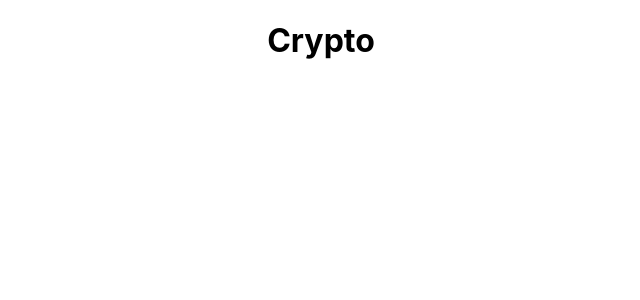
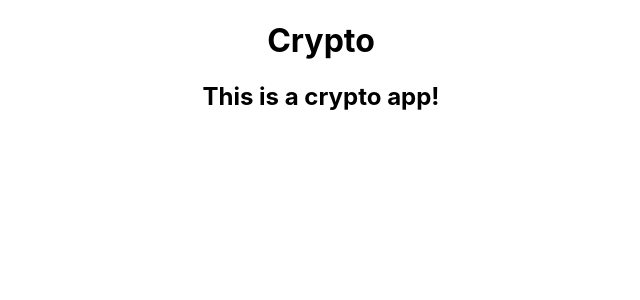
Before and after one commit to KennedyShiku/crypto-app, a React (Create React App) app: page / in a window 1280 px wide. Shown: the top 300 px of the page, without its empty margins (319-959 px from the left). Built offline with nearby package versions, Linux system fonts and the light colour scheme.

Commit message:
Added subheading

```diff
--- a/src/App.js
+++ b/src/App.js
@@ -4,6 +4,7 @@ function App() {
   return (
     <div className="App">
       <h1>Crypto</h1>
+      <h2>This is a crypto app!</h2>
     </div>
   );
 }
```
